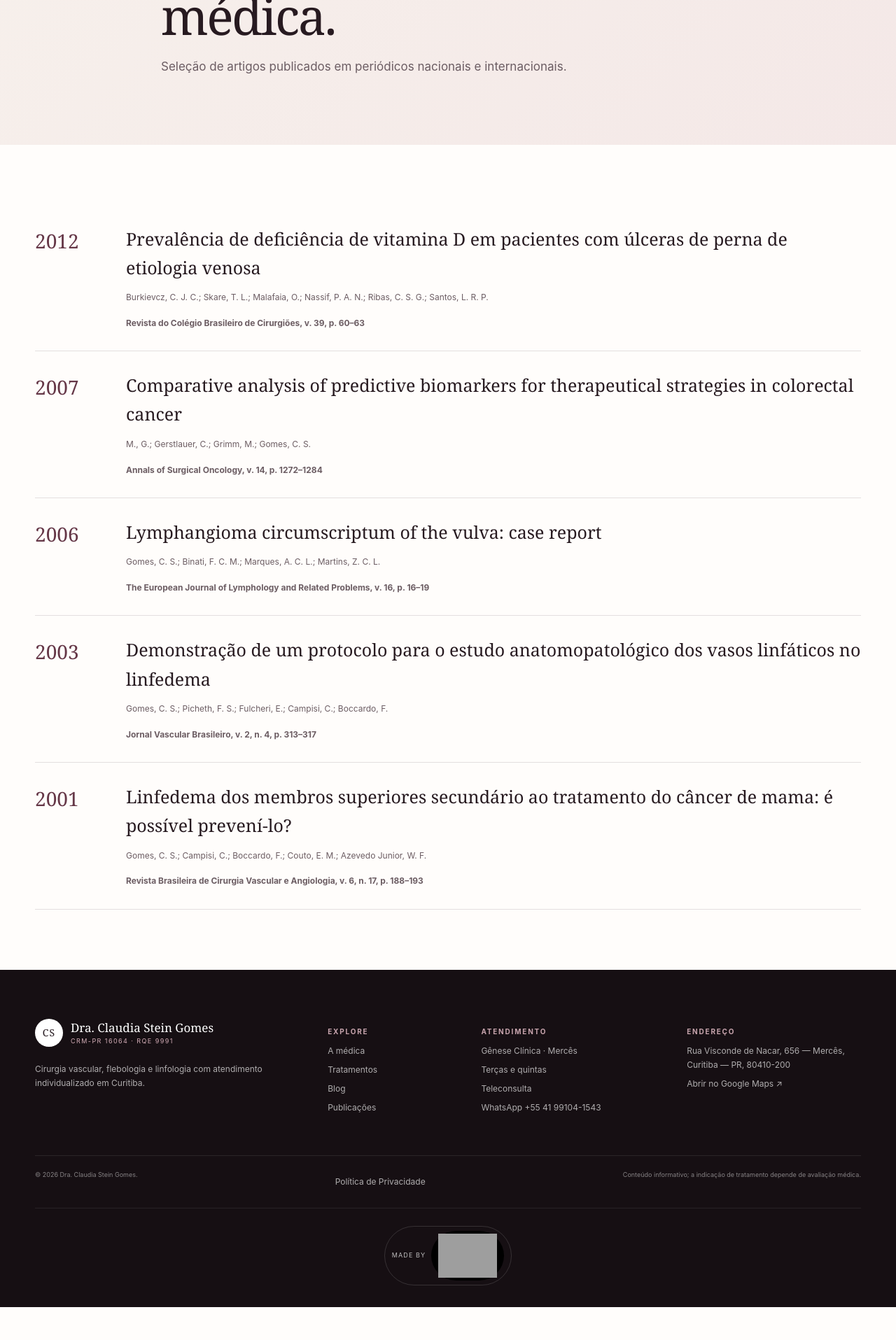
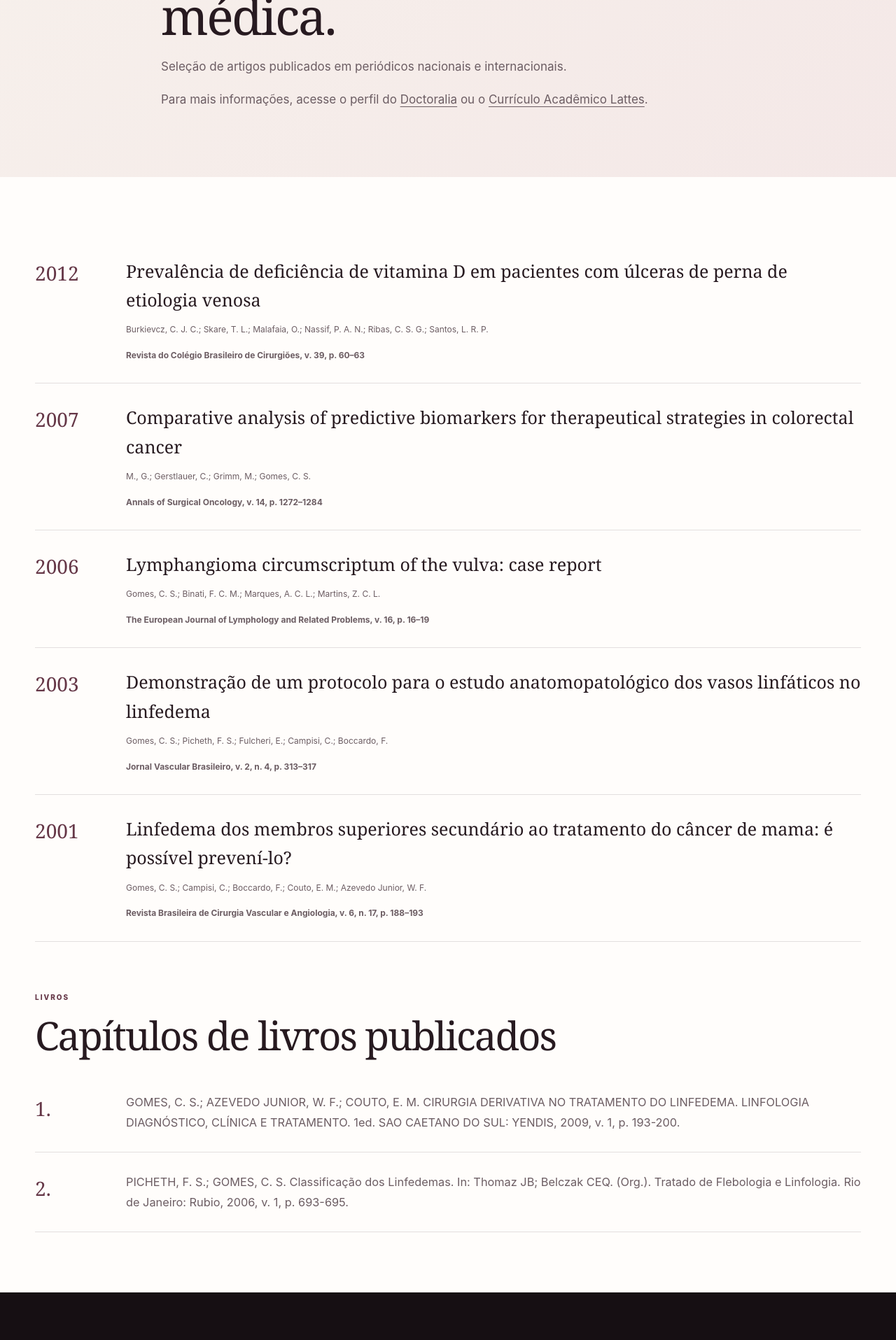
Before and after one commit to tommasocavalli08-beep/claudia-stein-gomes-site, a Next.js app: page /publicacoes in a window 1280 px wide. Shown: the part 420-2335 px from the top of the page at 70% size. Before the commit the page ends 2288 px from the top, so only its background shows below. Built offline with nearby package versions, Linux system fonts and the light colour scheme; no server answers; grey boxes are pictures that could not be loaded.

Commit message:
Final client revisions: publications, contact, clinic photo and teleconsultation

```diff
--- a/app/layout.js
+++ b/app/layout.js
@@ -4,8 +4,8 @@ import {SITE_URL,clinicPhotos,doctor,treatments,publications} from '@/lib/site';
 export const metadata={metadataBase:new URL(SITE_URL),title:{default:'Dra. Claudia Stein Gomes | Cirurgiã Vascular em Curitiba',template:'%s | Dra. Claudia Stein Gomes'},description:'Cirurgia vascular em Curitiba com foco em varizes, endolaser, escleroterapia, laser transdérmico e tratamento do linfedema. CRM-PR 16064 · RQE 9991.',applicationName:'Dra. Claudia Stein Gomes — Cirurgia Vascular',authors:[{name:doctor.name}],creator:doctor.name,publisher:doctor.name,category:'Saúde',keywords:['cirurgiã vascular Curitiba','cirurgia vascular Curitiba','varizes Curitiba','endolaser Curitiba','escleroterapia Curitiba','laser transdérmico Curitiba','linfedema Curitiba','pressoterapia Curitiba','flebologia Curitiba','linfologia Curitiba','teleconsulta vascular'],alternates:{canonical:'/',languages:{'pt-BR':'/'}},openGraph:{type:'website',locale:'pt_BR',url:SITE_URL,siteName:'Dra. Claudia Stein Gomes — Cirurgia Vascular',title:'Dra. Claudia Stein Gomes | Cirurgiã Vascular em Curitiba',description:'Varizes, Endolaser, escleroterapia, laser transdérmico e cuidado integrado do linfedema em Curitiba.',images:[{url:doctor.photo,width:512,height:512,alt:doctor.name}]},twitter:{card:'summary_large_image',title:'Dra. Claudia Stein Gomes | Cirurgia Vascular em Curitiba',description:'Cuidado vascular especializado em Curitiba.',images:[doctor.photo]},robots:{index:true,follow:true,googleBot:{index:true,follow:true,'max-image-preview':'large','max-snippet':-1,'max-video-preview':-1}}};
 const physicianId=`${SITE_URL}/sobre#physician`,clinicId=`${SITE_URL}/#clinic`,websiteId=`${SITE_URL}/#website`;
 const schema={'@context':'https://schema.org','@graph':[
- {'@type':['Person','Physician'],'@id':physicianId,name:doctor.name,url:`${SITE_URL}/sobre`,image:doctor.photo,jobTitle:'Cirurgiã Vascular',description:'Cirurgiã vascular em Curitiba com atuação em flebologia, varizes e linfologia.',telephone:'+5541991041543',email:doctor.email,identifier:[{'@type':'PropertyValue',name:'CRM-PR',value:'16064'},{'@type':'PropertyValue',name:'RQE',value:'9991'}],knowsAbout:['Cirurgia Vascular','Flebologia','Varizes','Endolaser','Escleroterapia','Laser Transdérmico','Linfologia','Linfedema','Pressoterapia','Trombose'],memberOf:[{'@type':'Organization',name:'Academia Paranaense de Medicina'},{'@type':'Organization',name:'Sociedade Brasileira de Angiologia e de Cirurgia Vascular'}],workLocation:{'@id':clinicId},sameAs:[doctor.doctoralia,doctor.googleProfile,doctor.instagram,doctor.youtube,doctor.facebook,doctor.tiktok]},
- {'@type':['MedicalClinic','LocalBusiness'],'@id':clinicId,name:'Gênese Clínica',url:`${SITE_URL}/contato`,image:[clinicPhotos.exterior,clinicPhotos.reception],telephone:[doctor.phone,doctor.phone2],address:{'@type':'PostalAddress',streetAddress:'Rua Visconde de Nacar, 656 — Mercês',addressLocality:'Curitiba',addressRegion:'PR',postalCode:'80410-200',addressCountry:'BR'},areaServed:{'@type':'City',name:'Curitiba'},employee:{'@id':physicianId},availableService:treatments.map(t=>({'@type':'MedicalProcedure',name:t.title,url:`${SITE_URL}/tratamentos/${t.slug}`,description:t.summary})),sameAs:['https://geneseclinica.com.br/','https://www.doctoralia.com.br/clinicas/genese-clinica',doctor.maps]},
+ {'@type':['Person','Physician'],'@id':physicianId,name:doctor.name,url:`${SITE_URL}/sobre`,image:doctor.photo,jobTitle:'Cirurgiã Vascular',description:'Cirurgiã vascular em Curitiba com atuação em flebologia, varizes e linfologia.',telephone:'+5541991041543',email:doctor.email,identifier:[{'@type':'PropertyValue',name:'CRM-PR',value:'16064'},{'@type':'PropertyValue',name:'RQE',value:'9991'}],knowsAbout:['Cirurgia Vascular','Flebologia','Varizes','Endolaser','Escleroterapia','Laser Transdérmico','Linfologia','Linfedema','Pressoterapia','Trombose'],memberOf:[{'@type':'Organization',name:'Academia Paranaense de Medicina'},{'@type':'Organization',name:'Sociedade Brasileira de Angiologia e de Cirurgia Vascular'}],workLocation:{'@id':clinicId},sameAs:[doctor.doctoralia,doctor.lattes,doctor.googleProfile,doctor.instagram,doctor.youtube,doctor.facebook,doctor.tiktok]},
+ {'@type':['MedicalClinic','LocalBusiness'],'@id':clinicId,name:'Gênese Clínica',url:`${SITE_URL}/contato`,image:[clinicPhotos.exterior,clinicPhotos.reception,clinicPhotos.receptionNew],telephone:[doctor.phone,doctor.phone2],address:{'@type':'PostalAddress',streetAddress:'Rua Visconde de Nacar, 656 — Mercês',addressLocality:'Curitiba',addressRegion:'PR',postalCode:'80410-200',addressCountry:'BR'},areaServed:{'@type':'City',name:'Curitiba'},employee:{'@id':physicianId},availableService:treatments.map(t=>({'@type':'MedicalProcedure',name:t.title,url:`${SITE_URL}/tratamentos/${t.slug}`,description:t.summary})),sameAs:['https://geneseclinica.com.br/','https://www.doctoralia.com.br/clinicas/genese-clinica',doctor.maps]},
  {'@type':'WebSite','@id':websiteId,url:SITE_URL,name:'Dra. Claudia Stein Gomes — Cirurgia Vascular',inLanguage:'pt-BR',publisher:{'@id':physicianId}},
  {'@type':'WebPage','@id':`${SITE_URL}/#webpage`,url:SITE_URL,name:'Dra. Claudia Stein Gomes | Cirurgiã Vascular em Curitiba',isPartOf:{'@id':websiteId},about:{'@id':physicianId},inLanguage:'pt-BR'},
  ...publications.map((p,i)=>({'@type':'ScholarlyArticle','@id':`${SITE_URL}/publicacoes#pub-${i+1}`,headline:p.title,author:{'@id':physicianId},isPartOf:{'@type':'Periodical',name:p.journal}}))
--- a/app/publicacoes/page.js
+++ b/app/publicacoes/page.js
@@ -1 +1,61 @@
-import Header from '@/components/Header';import Footer from '@/components/Footer';import Breadcrumbs from '@/components/Breadcrumbs';import {publications} from '@/lib/site';export const metadata={title:'Publicações Científicas',description:'Publicações científicas da Dra. Claudia Stein Gomes nas áreas vascular, linfologia e pesquisa médica.',alternates:{canonical:'/publicacoes'}};export default function Publicacoes(){return <><Header/><main><section className="page-hero"><div className="shell narrow"><Breadcrumbs items={[{label:'Publicações'}]}/><span className="eyebrow">Produção científica</span><h1>Pesquisa e conhecimento ao longo da trajetória médica.</h1><p>Seleção de artigos publicados em periódicos nacionais e internacionais.</p></div></section><section className="content-section"><div className="shell pub-list">{publications.map((p,i)=><article id={`pub-${i+1}`} key={p.title} className="publication"><span>{p.year}</span><div><h2>{p.title}</h2><p>{p.authors}</p><strong>{p.journal}</strong></div></article>)}</div></section></main><Footer/></>}
+import Header from '@/components/Header';
+import Footer from '@/components/Footer';
+import Breadcrumbs from '@/components/Breadcrumbs';
+import {doctor,publications} from '@/lib/site';
+
+export const metadata={
+  title:'Publicações Científicas',
+  description:'Publicações científicas e capítulos de livros da Dra. Claudia Stein Gomes nas áreas vascular, linfologia e pesquisa médica.',
+  alternates:{canonical:'/publicacoes'}
+};
+
+const bookChapters=[
+  {
+    n:'1.',
+    text:'GOMES, C. S.; AZEVEDO JUNIOR, W. F.; COUTO, E. M. CIRURGIA DERIVATIVA NO TRATAMENTO DO LINFEDEMA. LINFOLOGIA DIAGNÓSTICO, CLÍNICA E TRATAMENTO. 1ed. SAO CAETANO DO SUL: YENDIS, 2009, v. 1, p. 193-200.'
+  },
+  {
+    n:'2.',
+    text:'PICHETH, F. S.; GOMES, C. S. Classificação dos Linfedemas. In: Thomaz JB; Belczak CEQ. (Org.). Tratado de Flebologia e Linfologia. Rio de Janeiro: Rubio, 2006, v. 1, p. 693-695.'
+  }
+];
+
+export default function Publicacoes(){
+  return <><Header/><main>
+    <section className="page-hero">
+      <div className="shell narrow">
+        <Breadcrumbs items={[{label:'Publicações'}]}/>
+        <span className="eyebrow">Produção científica</span>
+        <h1>Pesquisa e conhecimento ao longo da trajetória médica.</h1>
+        <p>Seleção de artigos publicados em periódicos nacionais e internacionais.</p>
+        <p style={{marginTop:'18px'}}>
+          Para mais informações, acesse o perfil do{' '}
+          <a href={doctor.doctoralia} target="_blank" rel="noreferrer" style={{textDecoration:'underline',textUnderlineOffset:'4px'}}>Doctoralia</a>
+          {' '}ou o{' '}
+          <a href={doctor.lattes} target="_blank" rel="noreferrer" style={{textDecoration:'underline',textUnderlineOffset:'4px'}}>Currículo Acadêmico Lattes</a>.
+        </p>
+      </div>
+    </section>
+
+    <section className="content-section">
+      <div className="shell pub-list">
+        {publications.map((p,i)=><article id={`pub-${i+1}`} key={p.title} className="publication">
+          <span>{p.year}</span>
+          <div><h2>{p.title}</h2><p>{p.authors}</p><strong>{p.journal}</strong></div>
+        </article>)}
+      </div>
+
+      <div className="shell" style={{marginTop:'64px'}}>
+        <div className="section-heading" style={{marginBottom:'24px'}}>
+          <div><span className="eyebrow">Livros</span><h2>Capítulos de livros publicados</h2></div>
+        </div>
+        <div className="pub-list">
+          {bookChapters.map((chapter)=><article className="publication" key={chapter.n}>
+            <span>{chapter.n}</span>
+            <div><p style={{fontSize:'1.02rem',lineHeight:'1.75',margin:0}}>{chapter.text}</p></div>
+          </article>)}
+        </div>
+      </div>
+    </section>
+  </main><Footer/></>
+}
```
Also changed, not shown: app/contato/page.js (+22 -1 lines), app/teleconsulta/page.js (+4 -4 lines), lib/site.js, public/media/genese-recepcao-whatsapp.jpg (added).
